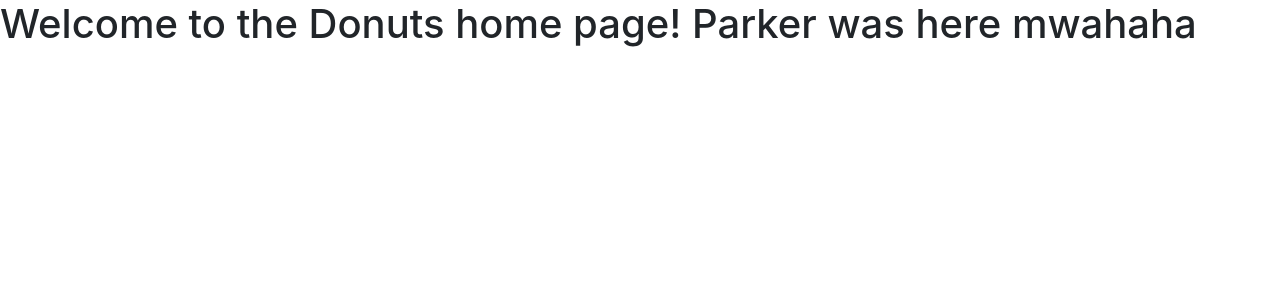
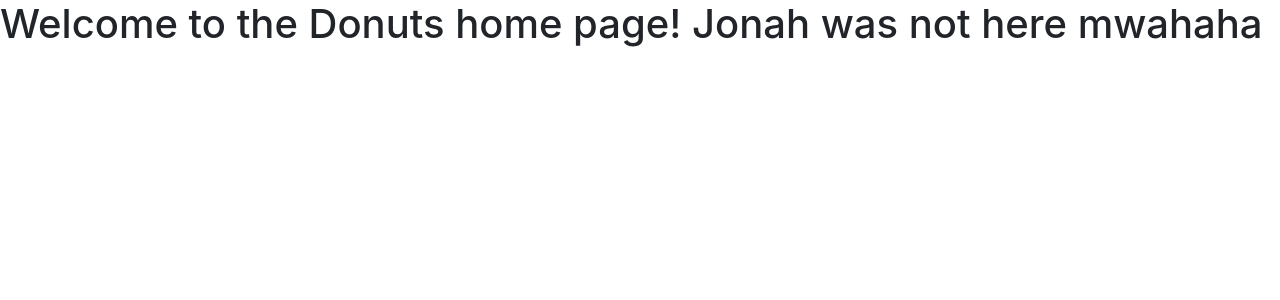
Before and after one commit to jonahduffin/donuts, a Django app: page / in a window 1280 px wide. Shown: the top 300 px of the page. Run offline with Django 3.2, Linux system fonts and the light colour scheme; data that the repository does not hold is empty; some libraries are stand-ins or nearby versions.

Commit message:
Update index.html

```diff
--- a/templates/homepage/index.html
+++ b/templates/homepage/index.html
@@ -9,7 +9,7 @@
     {% load static %}
 </head>
 <body>
-    <h1>Welcome to the Donuts home page! Parker was here mwahaha</h1>
+    <h1>Welcome to the Donuts home page! Jonah was not here mwahaha</h1>
     <div class="col d-flex justify-content-center" style="margin-left:5%; margin-right:5%;width:90%;" >
         <div class="row">
           {% for donut in donuts %}
```
